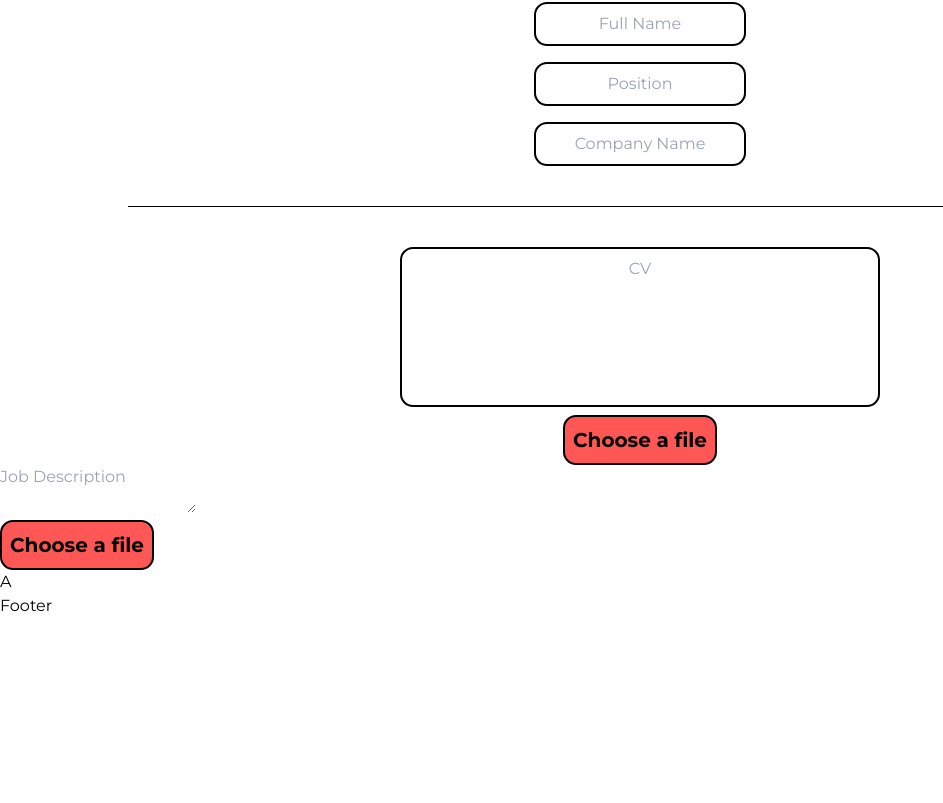
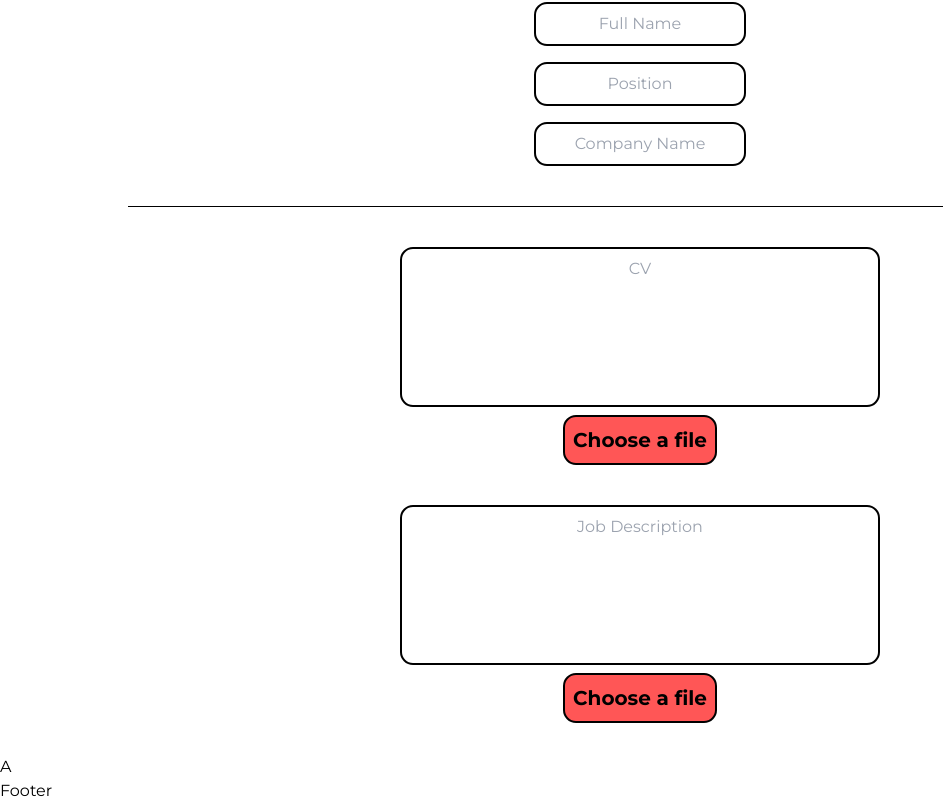
Before and after one commit to Bh00fie/coverLetterGenerator, a React (Create React App) app: page / in a window 1280 px wide. Shown: the part 524-1327 px from the top of the page, without its empty margins (0-943 px from the left). Before the commit the page ends 1142 px from the top, so only its background shows below. Built offline with nearby package versions, Linux system fonts and the light colour scheme.

Commit message:
added same styling from CV to JD section

```diff
--- a/src/components/UserInput/cvSection.css
+++ b/src/components/UserInput/cvSection.css
@@ -2,13 +2,15 @@
     display: flex;
     justify-content: center;
     align-items: center;
-    margin-top: 2rem;
+    margin: 2rem 0;
+
 }
 
 #CVInfoInput {
     display: flex;
     flex-direction: column;
     align-content: center;
+
 }
 
 #CVtext {
--- a/src/components/UserInput/cvSection.js
+++ b/src/components/UserInput/cvSection.js
@@ -18,7 +18,7 @@ function CV() {
   return (
     <div id="CVInput">
       <div id="CVInfoInput">
-        <textarea className="CVSection" id="CVtext" name="CV" placeholder="CV" required />
+            <textarea className="CVSection" id="CVtext" name="CV" placeholder="CV" required />
         <div className="CVSection" id="CVAttach">
           <input
             type="file"
--- a/src/components/UserInput/jobDescriptionSection.css
+++ b/src/components/UserInput/jobDescriptionSection.css
@@ -0,0 +1,59 @@
+#JDInput {
+    display: flex;
+    justify-content: center;
+    align-items: center;
+    margin: 2rem 0;
+}
+
+#JDInfoInput {
+    display: flex;
+    flex-direction: column;
+    align-content: center;
+
+}
+
+#JDtext {
+    text-align: center;
+    padding: 0.5rem;
+    border: 2px black solid;
+    border-radius: 13px ;
+    margin: 0.5rem;
+    resize: none;
+    height: 10rem;
+    width: 30rem;
+}
+
+#JDAttach {
+    display: flex;
+    justify-content: center;
+}
+
+/* Attach file button styling --- taken from: https://tympanus.net/codrops/2015/09/15/styling-customizing-file-inputs-smart-way/ */
+.inputfile {
+	width: 0.1px;
+	height: 0.1px;
+	opacity: 0;
+	overflow: hidden;
+	position: absolute;
+	z-index: -1;
+}
+
+.inputfile + label {
+    font-size: 1.25em;
+    font-weight: 700;
+    color: black;
+    display: inline-block;
+    border-radius: 13px;
+    padding: 0.5rem;
+    background-color: rgba(255, 0, 0, 0.664);
+    border: 2px black solid;
+}
+
+.inputfile:focus + label,
+.inputfile + label:hover {
+    background-color: rgba(255, 0, 0, 0.87);
+}
+
+.inputfile + label {
+	cursor: pointer; /* "hand" cursor */
+}
--- a/src/components/UserInput/jobDescriptionSection.js
+++ b/src/components/UserInput/jobDescriptionSection.js
@@ -19,7 +19,7 @@ function JobDescription() {
     return (
         <div id="JDInput">
           <div id="JDInfoInput">
-            <textarea className="JDSection" id="JDtext" name="JD" placeholder="Job Description" required />
+                <textarea className="JDSection" id="JDtext" name="JD" placeholder="Job Description" required />
             <div className="JDSection" id="JDAttach">
               <input
                 type="file"
```
